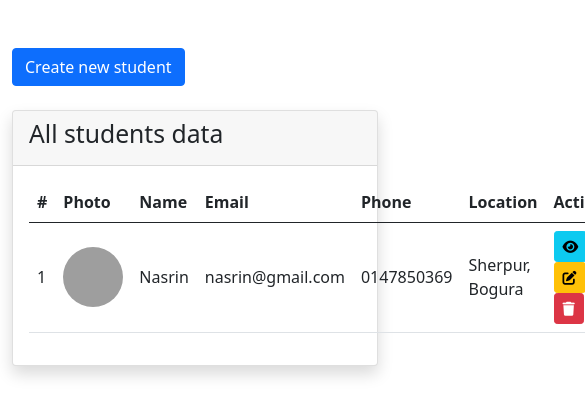
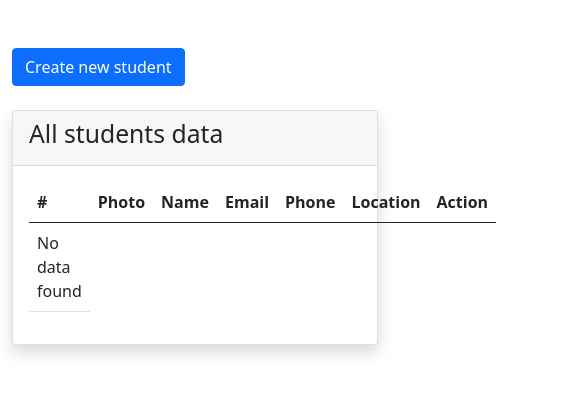
Before and after one commit to Nurunnahar1/crud-with-javascript, a plain HTML site: page index.html in a window 390 px wide. Shown: the top 417 px of the page, 585 px wide, since content can reach past the window. Drawn offline with nearby package versions, Linux system fonts and the light colour scheme; grey boxes are pictures that could not be loaded.

Commit message:
Student list done

```diff
--- a/index.html
+++ b/index.html
@@ -35,24 +35,8 @@
                                         <th>Action</th>
                                     </tr>
                                 </thead>
-                                <tbody>
-                                    <tr>
-                                        <td>1</td>
-                                        <td><img src="https://www.hdrc-bd.com/wp-content/uploads/2018/11/33.-Nurunnahar-220x230.jpg"
-                                                alt=""></td>
-                                        <td>Nasrin</td>
-                                        <td>nasrin@gmail.com</td>
-                                        <td>0147850369</td>
-                                        <td>Sherpur, Bogura</td>
-                                        <td>
-                                            <button class="btn btn-sm btn-info" data-bs-toggle="modal"
-                                                data-bs-target="#student-show"><i class="fa-solid fa-eye"></i></button>
-                                            <button class="btn btn-sm btn-warning"><i
-                                                    class="fa-solid fa-pen-to-square"></i></button>
-                                            <button class="btn btn-sm btn-danger"><i
-                                                    class="fa-solid fa-trash"></i></button>
-                                        </td>
-                                    </tr>
+                                <tbody id="student-data-list">
+
                                 </tbody>
                             </table>
                         </div>
--- a/src/main.js
+++ b/src/main.js
@@ -1,10 +1,40 @@
 const student_create_form = document.getElementById("student-create-form");
+const studentsList = document.getElementById("student-data-list");
 const msg = document.querySelector(".msg");
 
 //show students data
 const getAllStudents = () => {
   const students = getDataLS("students");
-}
+
+  let dataList = "";
+
+  if (students) {
+      students.forEach((item, index) => {
+        dataList += `  <tr>
+                                        <td>1</td>
+                                        <td><img src="${item.photo}"
+                                                alt=""></td>
+                                        <td>${item.name}</td>
+                                        <td>${item.email}</td>
+                                        <td>${item.phone}</td>
+                                        <td>${item.location}</td>
+                                        <td>
+                                            <button class="btn btn-sm btn-info" data-bs-toggle="modal"
+                                                data-bs-target="#student-show"><i class="fa-solid fa-eye"></i></button>
+                                            <button class="btn btn-sm btn-warning"><i
+                                                    class="fa-solid fa-pen-to-square"></i></button>
+                                            <button class="btn btn-sm btn-danger"><i
+                                                    class="fa-solid fa-trash"></i></button>
+                                        </td>
+                                    </tr>`;
+      });
+  }
+  else {
+   dataList += ` <tr><td>No data found</td></tr>`;
+  }
+  studentsList.innerHTML = dataList;
+};
+getAllStudents();
 
 
 student_create_form.onsubmit = (e) => {
@@ -40,4 +70,5 @@ student_create_form.onsubmit = (e) => {
     );
   }
   e.target.reset();
+  getAllStudents();
 };
```
